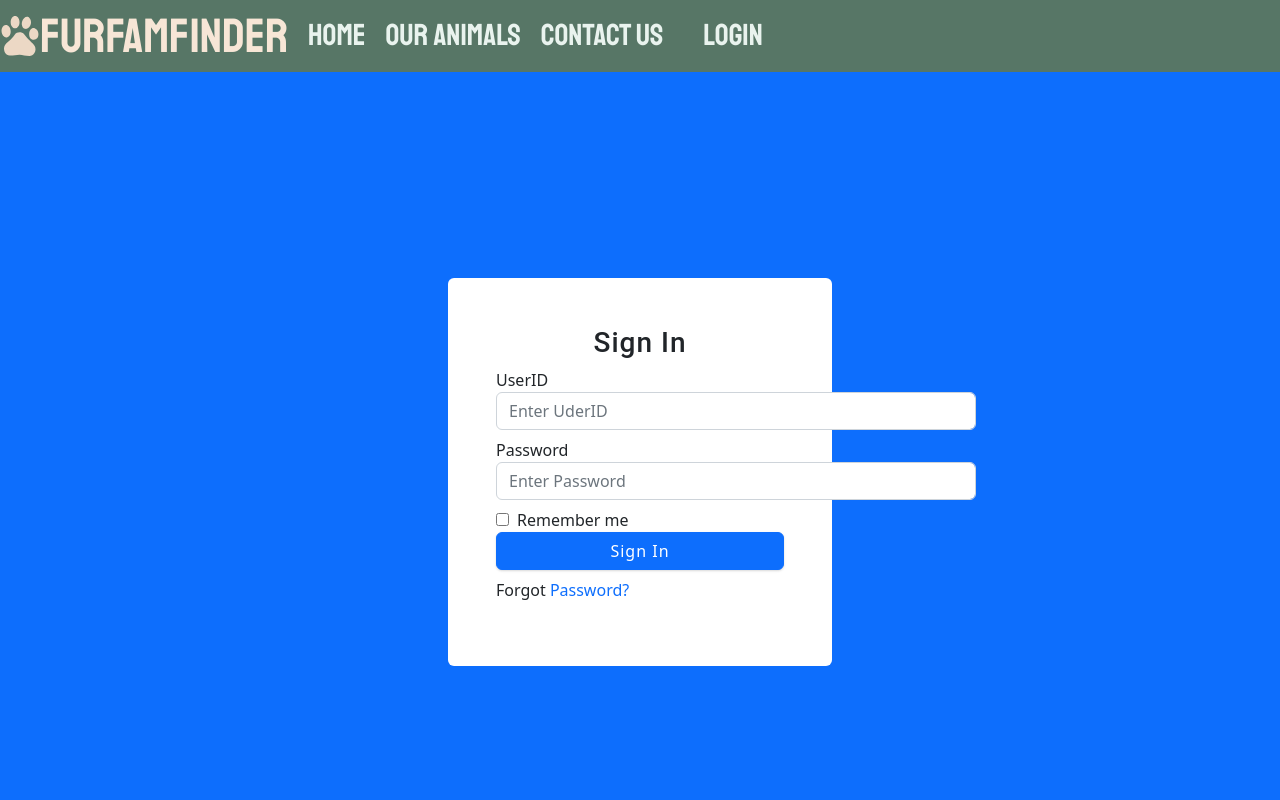
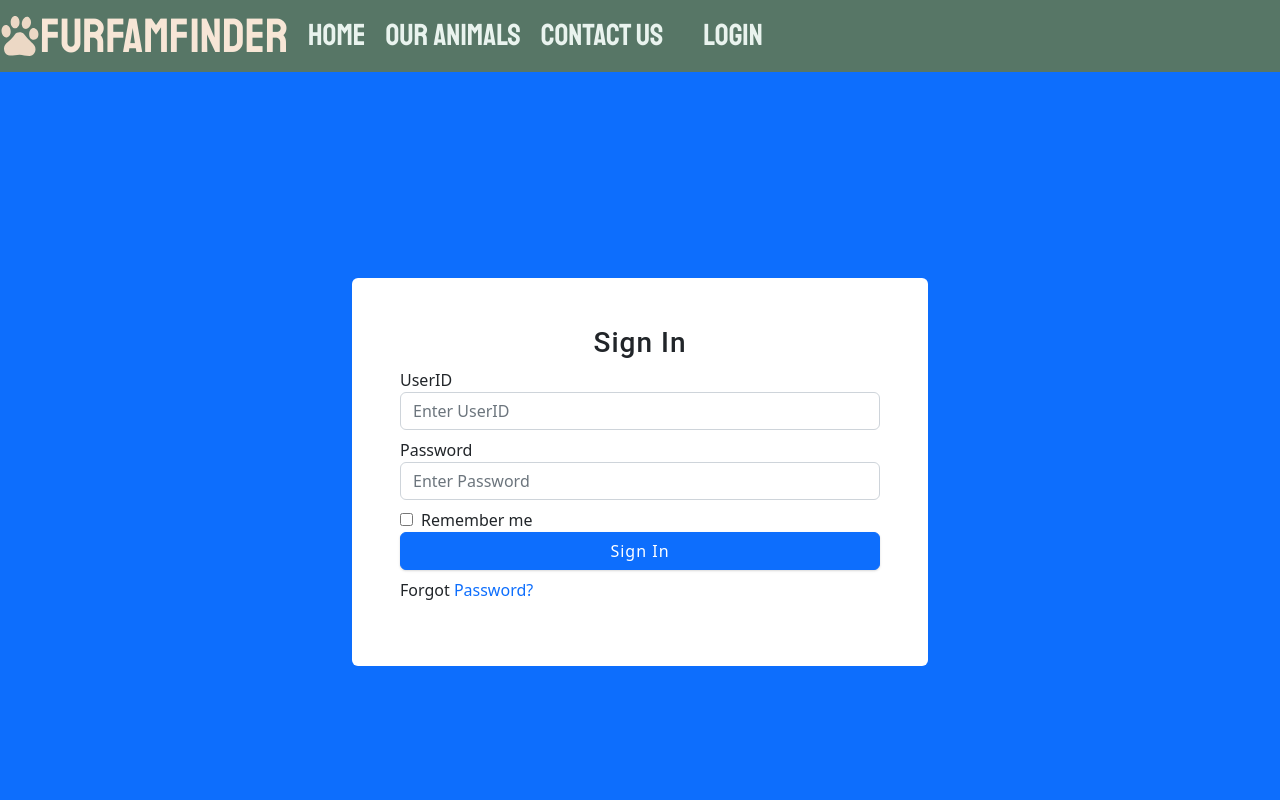
Before and after one commit to GalePerez/furfam-finder, a React (Vite) app: page /login in a window 1280 px wide. Shown: the top 800 px of the page. Built offline with nearby package versions, Linux system fonts and the light colour scheme; a web font is replaced by a local one.

Commit message:
fixed the login border

```diff
--- a/src/pages/Login.jsx
+++ b/src/pages/Login.jsx
@@ -19,7 +19,7 @@ function Login() {
               <h3 className='text-center'> Sign In</h3>
               <div className='mb-2'>
               <label htmlFor="email">UserID</label>
-              <input type="ea_id" placeholder='Enter UderID' className='form-control' value={email} onChange={(event) => setEmail(event.target.value)} />
+              <input type="ea_id" placeholder='Enter UserID' className='form-control' value={email} onChange={(event) => setEmail(event.target.value)} />
             </div>
             <div className='mb-2'>
               <label htmlFor="password">Password</label>
--- a/src/style/login.css
+++ b/src/style/login.css
@@ -1,5 +1,5 @@
 .form_container {
-    width: 30%
+    width: 45%
 }
 
 @media screen and (max-width: 1000px) {
```
